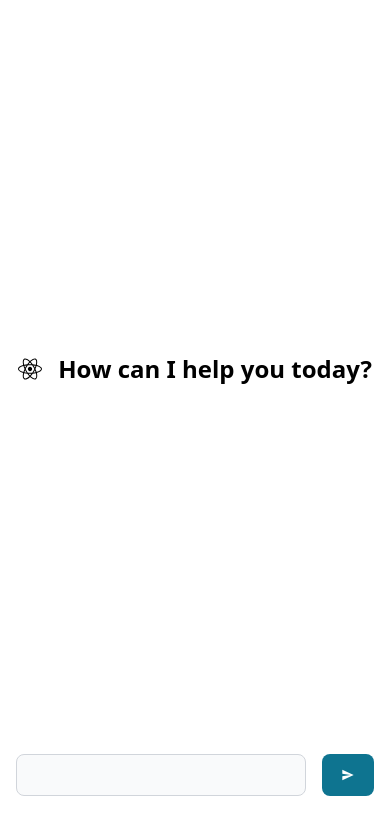
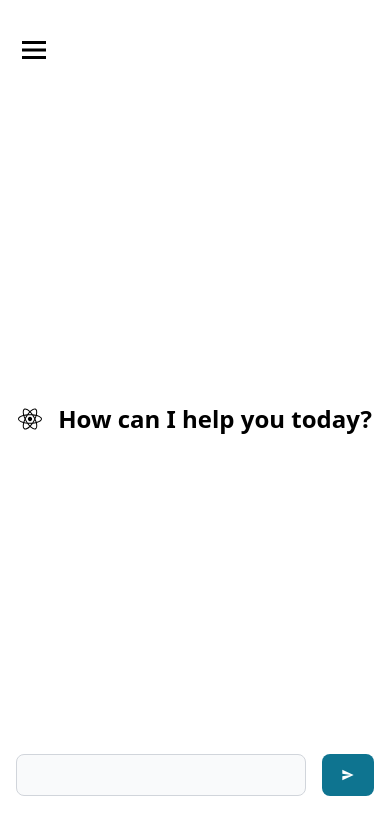
Before and after one commit to akshaymalik1995/mygpt, a React (Vite) app: page / in a window 390 px wide. Shown: the top 834 px of the page. Built offline with nearby package versions, Linux system fonts and the light colour scheme.

Commit message:
Responsive sidebar bug\

```diff
--- a/src/components/Main.tsx
+++ b/src/components/Main.tsx
@@ -13,15 +13,15 @@ import { BiMenu } from "react-icons/bi";
 import Sidebar from "./Sidebar";
 
 export default function Main() {
-    const {id : activeGptId} = useSelector((state: State) => state.activeGpt)
-    const {gpts} = useSelector((state : State) => state.gpts)
-    const [sidebarOpen, setSidebarOpen] = useState(true)
+    const { id: activeGptId } = useSelector((state: State) => state.activeGpt)
+    const { gpts } = useSelector((state: State) => state.gpts)
+    const [sidebarOpen, setSidebarOpen] = useState(false)
     let activeGPT = gpts[activeGptId]
     const [gptUpdateOpen, setGptUpdateOpen] = useState(false)
     const dispatch = useDispatch()
-    function deleteGptHandler( id:string ){
-        if (confirm("Are you sure you want to delete?")){
-            dispatch(deleteGpt({id}))
+    function deleteGptHandler(id: string) {
+        if (confirm("Are you sure you want to delete?")) {
+            dispatch(deleteGpt({ id }))
         }
     }
 
@@ -30,19 +30,27 @@ export default function Main() {
             <Sidebar setOpen={setSidebarOpen} open={sidebarOpen} />
             <div className=" md:ml-64 h-full flex-1 ">
                 <div className="flex p-4 max-w-4xl mx-auto gap-8 h-full justify-between flex-col">
-                {activeGPT && (
+
                     <div className="header bg-white sticky top-0 py-4 flex gap-3 items-center">
                         <BiMenu onClick={() => setSidebarOpen(true)} className="text-4xl cursor-pointer md:hidden" />
+                        {
+                            activeGPT && (
+                                <>
                                     <h2 className="text-xl md:text-4xl ">{activeGPT.name}</h2>
                                     <BiEdit className="cursor-pointer" onClick={() => setGptUpdateOpen(true)} />
                                     <AiFillDelete className="cursor-pointer" onClick={() => deleteGptHandler(activeGPT.id)} />
-                        <UpdateGPT openModal={gptUpdateOpen} setOpenModal={(value : boolean) => setGptUpdateOpen(value)}   />
+                                    <UpdateGPT openModal={gptUpdateOpen} setOpenModal={(value: boolean) => setGptUpdateOpen(value)} />
+                                </>
+                            )
+                        }
+
+
 
                     </div>
-                )}
+
 
                     <div className="flex-grow flex">
-                        {activeGPT  ? (<Chat />) : (<Welcome />)}
+                        {activeGPT ? (<Chat />) : (<Welcome />)}
                     </div>
                     <div className="flex bg-white sticky bottom-0 pb-8 justify-center ">
                         <QueryInput />
```
Also changed, not shown: 1 other file (tests, documents, lock files or other folders). Lines whose indentation alone changed are shown as unchanged.
